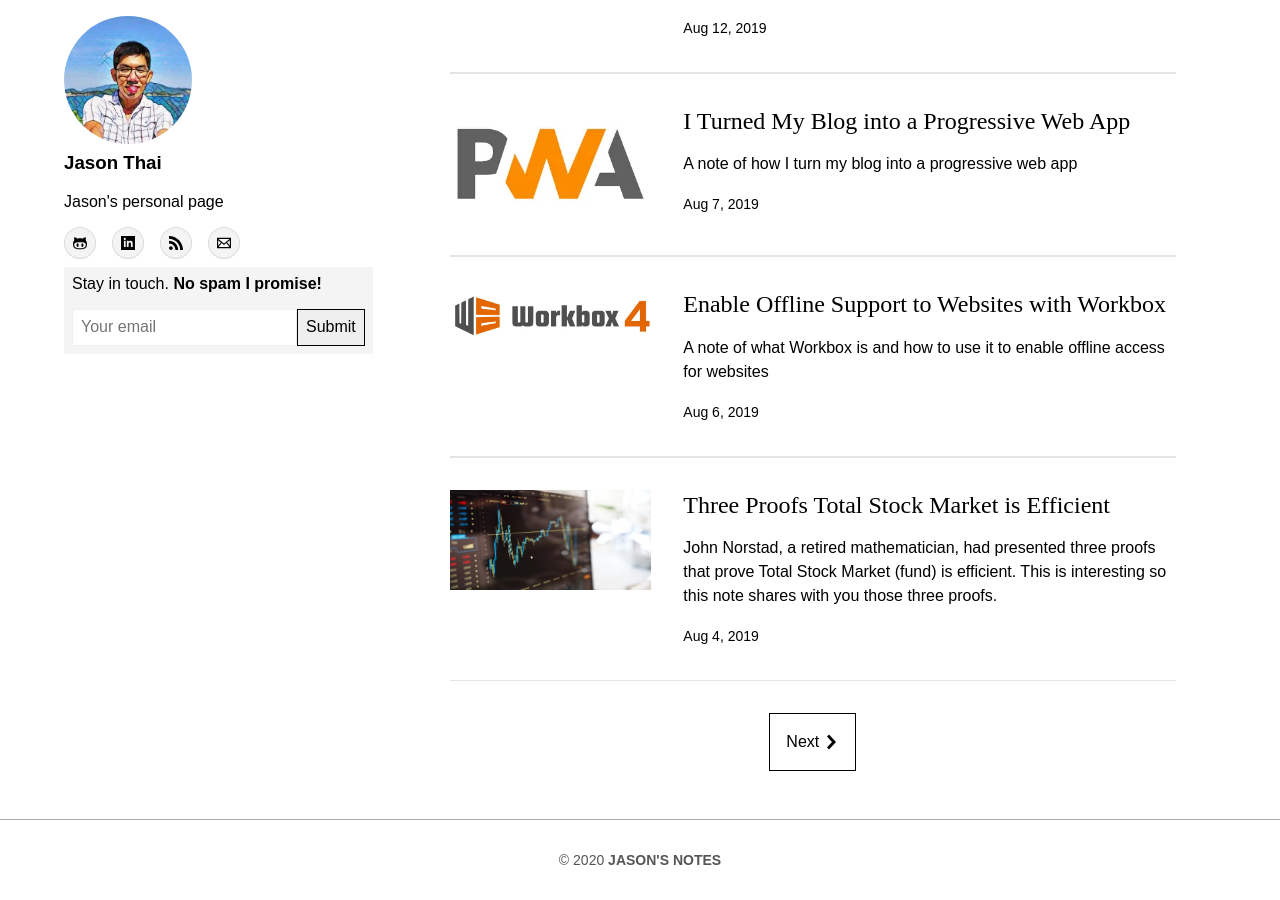
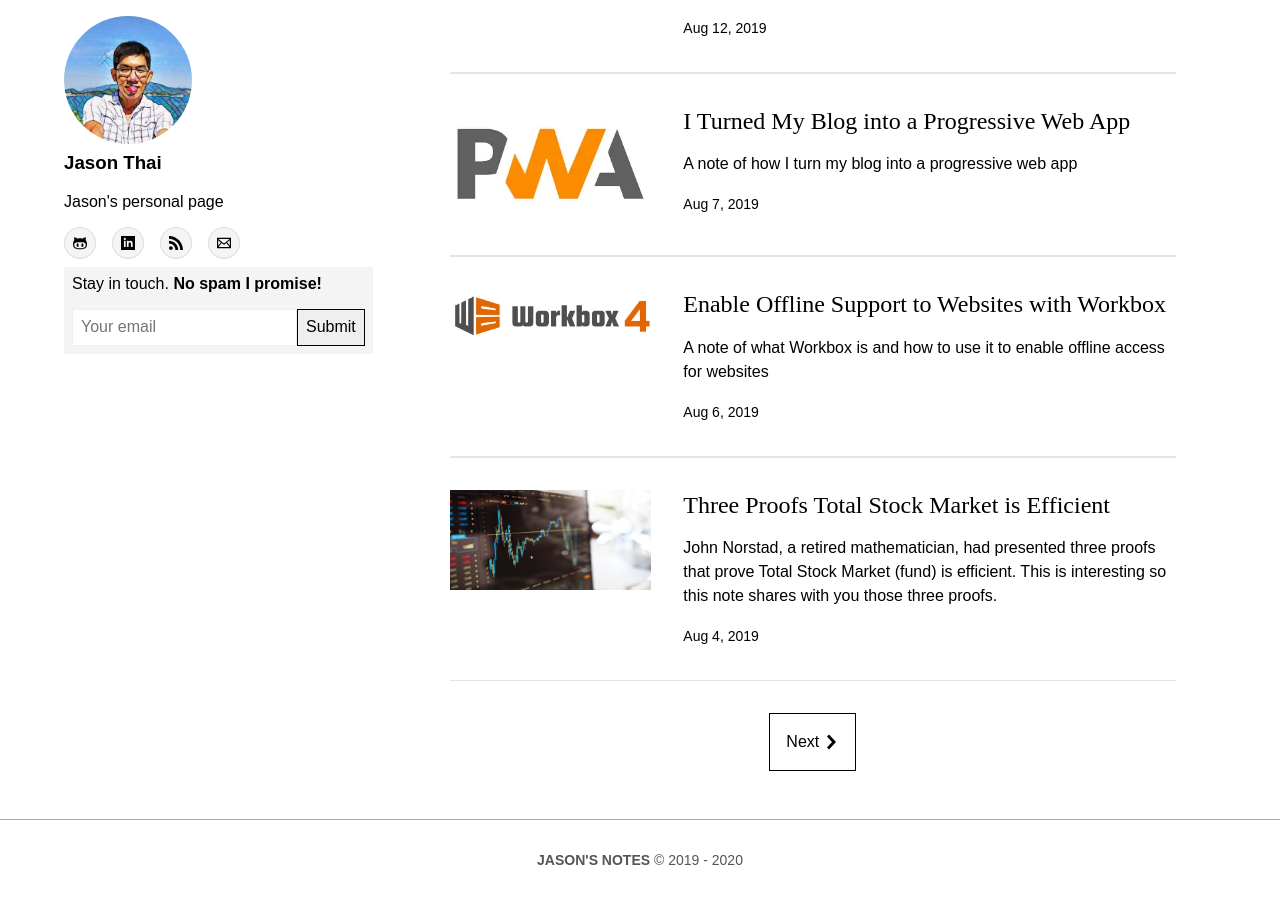
Before and after one commit to jasontthai/jasonthai.me, a Jekyll site: the page built from index.html, in a window 1280 px wide and 900 px high, scrolled down 1627 px. Built offline with Jekyll 4.4.1, drawn with Linux system fonts in a browser that asks for light colours; the list of posts is cut into pages by our own code.

Commit message:
update footer copyright year

```diff
--- a/_layouts/default.html
+++ b/_layouts/default.html
@@ -27,7 +27,7 @@
 
     <footer class="avenir mid-gray flex-shrink-0">
       <div class="db w-100 h-auto fl mt3 pv4 bt b--light-silver">
-        <small class="f6 db tc">©  {{ site.time | date: '%Y' }} <b class="ttu">{{ site.title | escape }}</b></small>
+        <small class="f6 db tc"><b class="ttu">{{ site.title | escape }}</b> © 2019 - {{ site.time | date: '%Y' }}</small>
       </div>
     </footer>
 
```
